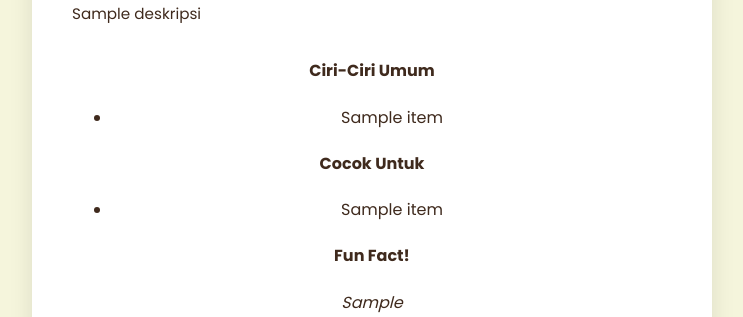
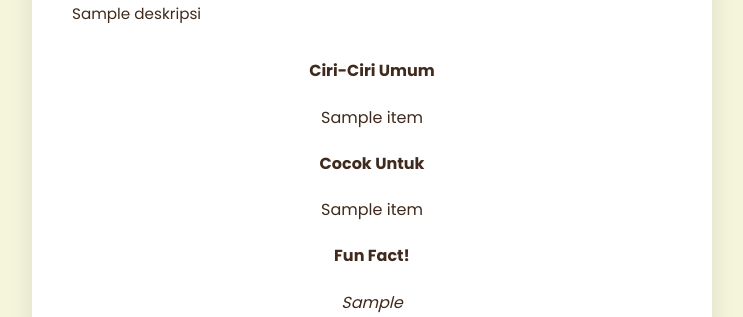
Before and after one commit to joynard/coffe-beans-classification, a Flask app: template templates/result.html in a window 1280 px wide. Shown: the part 735-1052 px from the top of the page, without its empty margins (268-1011 px from the left). Run offline with Flask 3, Linux system fonts and the light colour scheme; the template is opened without the code that fills it: most values are stand-ins (such as "Sample title", 1, 10 or a date in 2020).

Commit message:
Style changes

```diff
--- a/static/css/style.css
+++ b/static/css/style.css
@@ -117,3 +117,9 @@ input[type="submit"]:hover, a:hover {
     0% { transform: rotate(0deg); }
     100% { transform: rotate(360deg); }
 }
+
+/* Menghilangkan bullet points dan merapikan daftar di halaman hasil */
+.feature-column ul {
+    list-style-type: none;
+    padding-left: 0;
+}
```
